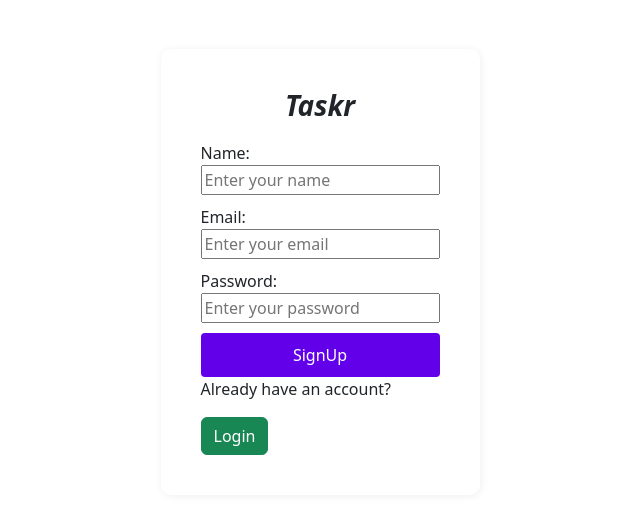
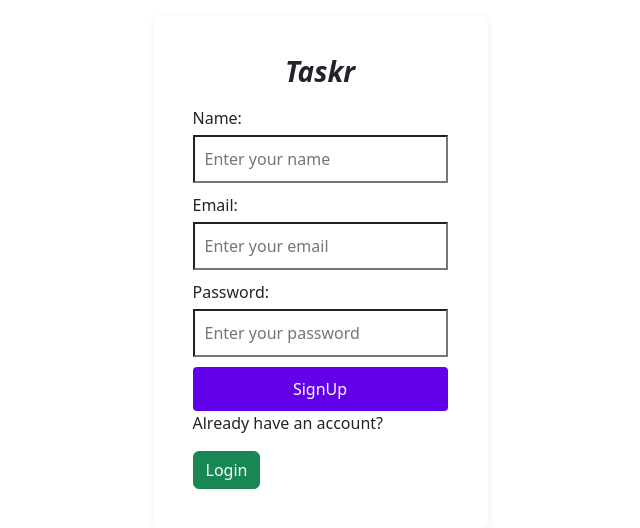
Before and after one commit to festusasiyanbi/taskr, a React (Vite) app in the folder frontend/: page /signup in a window 1280 px wide. Shown: the part 128-656 px from the top of the page, without its empty margins (320-960 px from the left). Built offline with nearby package versions, Linux system fonts and the light colour scheme.

Commit message:
Modified signup page

```diff
--- a/frontend/src/styles/login.css
+++ b/frontend/src/styles/login.css
@@ -9,7 +9,7 @@
     width: 100%;
     max-width: 400px;
     padding: 20px;
-    background: #757171;
+    background: white;
     border-radius: 8px;
     box-shadow: 0 4px 8px rgba(0, 0, 0, 0.1);
     text-align: center;
--- a/frontend/src/styles/signup.css
+++ b/frontend/src/styles/signup.css
@@ -26,10 +26,11 @@
     margin-top: 10px;
   }
 
-  userForm .inputs input{
+  .userForm .inputs input{
     margin-top: 5px;
     padding: 10px;
-    background-color: rgb(12, 11, 11);
+    background-color: white;
+    color: black;
   }
 
   .inputs button{
```
